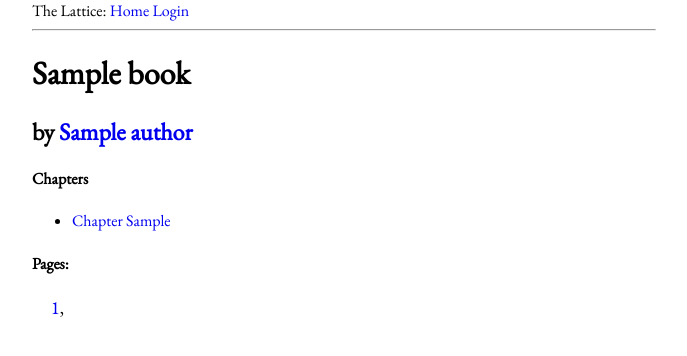
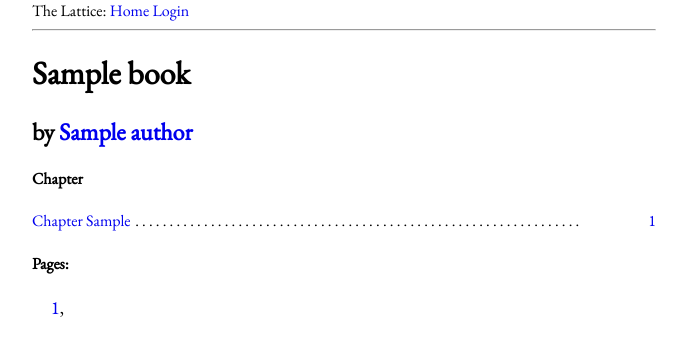
Before and after one commit to Anno-Wiki/icc, a Flask app: template app/templates/book.html in a window 1280 px wide. Shown: the top 356 px of the page, without its empty margins (296-983 px from the left). Run offline with Flask 2, Linux system fonts and the light colour scheme; the template is opened without the code that fills it: most values are stand-ins (such as "Sample title", 1, 10 or a date in 2020); parts of the project's set-up code (start-up, migrations or seed data) failed here and were passed over.

Commit message:
Created dot leader style, tried to adjust icc.py, created htmlgen.py

```diff
--- a/app/static/styles/style.css
+++ b/app/static/styles/style.css
@@ -29,3 +29,25 @@ a {
     font-size:20pt;
     margin-bottom:100px;
 }
+
+ul.leaders {
+    max-width: 40em;
+    padding: 0;
+    overflow-x: hidden;
+    list-style: none}
+ul.leaders li:before {
+    float: left;
+    width: 0;
+    white-space: nowrap;
+    content:
+ ". . . . . . . . . . . . . . . . . . . . "
+ ". . . . . . . . . . . . . . . . . . . . "
+ ". . . . . . . . . . . . . . . . . . . . "
+ ". . . . . . . . . . . . . . . . . . . . "}
+ul.leaders span:first-child {
+    padding-right: 0.33em;
+    background: white}
+ul.leaders span + span {
+    float: right;
+    padding-left: 0.33em;
+    background: white}
--- a/app/templates/book.html
+++ b/app/templates/book.html
@@ -3,11 +3,12 @@
 {% block content %}
 <h1>{{ book.title }}</h1>
 <h2>by <a href="{{ url_for("author", name = author.url) }}">{{ author.name }}</a></h2>
-<h4>Chapters</h4>
-<ul>
+<h4>Chapter</h4>
+<ul class="leaders">
     {% for ch in chapters %}
     <li><a href="{{ url_for("book_page", title = book.url, page_num =
-    ch.page_number) }}">Chapter {{ ch.ident_num_1 }}</a></li>
+    ch.page_number) }}"><span>Chapter {{ ch.ident_num_1
+    }}</span><span>{{ch.page_number}}</span></a></li>
     {% endfor %}
 </ul>
 <h4>Pages:</h4>
--- a/icc.py
+++ b/icc.py
@@ -1,6 +1,7 @@
 from app import app, db
-from app.models import User
+from app.models import User, Book, Page, Position, Author
 
 @app.shell_context_processor
 def make_shell_context():
-    return {'db': db, 'User': User}
+    return {'db': db, 'User': User, 'Book': Book, 'Page': Page, 'Position':
+            Position, 'Author': Author}
```
Also changed, not shown: htmlgen.py (added, +13 -0 lines).
